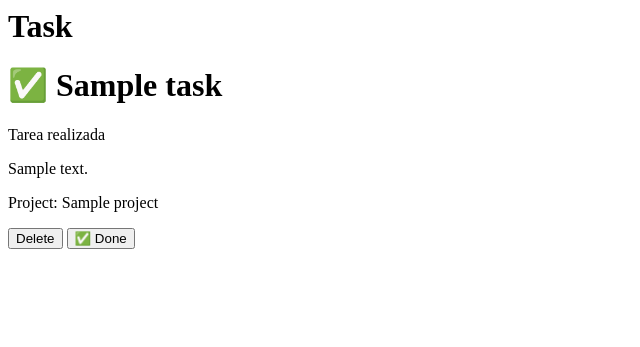
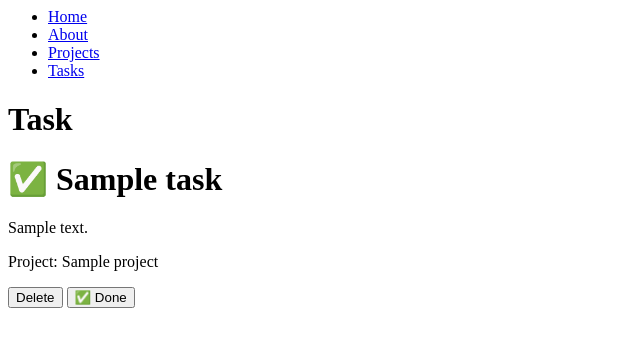
Before and after one commit to JuanP0329/Proyecto-Django, a Django app: page /tasks/ in a window 1280 px wide. Shown: the top 347 px of the page, without its empty margins (0-640 px from the left). Run offline with Django 5.2, Linux system fonts and the light colour scheme; tables that the repository leaves empty hold one stand-in row (values such as "Sample post").

Commit message:
Se aplica la herencia de templates para las diversas paginas html para obtener una mejor nevegacion entre estas

```diff
--- a/myapp/templates/about.html
+++ b/myapp/templates/about.html
@@ -1,5 +1,11 @@
+{% extends 'layouts/base.html' %}
+
+{% block content %}
+
 <h1>About</h1>
 
 <p>Lorem ipsum dolor, sit amet consectetur adipisicing elit. Unde facere perferendis exercitationem quam soluta ipsum. Reprehenderit quam officiis molestias eum impedit accusantium, vero id odit repellendus assumenda exercitationem voluptate ullam alias consectetur maiores sed eius provident fugiat voluptas praesentium corporis. Dolores, placeat voluptatum, laborum facilis excepturi minima labore qui sint ab ex soluta nemo delectus veritatis. Adipisci vitae ex quos suscipit eligendi cumque est, velit architecto corrupti tempore praesentium, ipsa optio quo vero. Provident minima, dolores, dolorum iste voluptate odio possimus quis consequatur facere voluptatibus reprehenderit vel commodi voluptatem quasi distinctio odit, dignissimos labore repellat corporis quae veritatis! Nulla, amet.</p>
 
 <p>Website created by {{ username }}</p>
+
+{% endblock %}
--- a/myapp/templates/index.html
+++ b/myapp/templates/index.html
@@ -1,2 +1,8 @@
+{% extends 'layouts/base.html' %}
+
+{% block content %}
+
 <h1>{{title}}</h1>
 <p>Lorem ipsum dolor sit amet consectetur adipisicing elit. Quia iste eligendi illo, sunt perspiciatis quam repellat temporibus dolore architecto labore quis? At, temporibus. Blanditiis minima consectetur, laborum ducimus voluptatum id!</p>
+
+{% endblock %}
--- /dev/null
+++ b/myapp/templates/layouts/base.html
@@ -0,0 +1,19 @@
+<nav>
+    <ul>
+        <li>
+            <a href="/">Home</a>
+        </li>
+        <li>
+            <a href="/about">About</a>
+        </li>
+        <li>
+            <a href="/projects">Projects</a>
+        </li>
+        <li>
+            <a href="/tasks">Tasks</a>
+        </li>
+    </ul>
+</nav>
+
+{% block content %}
+{% endblock %}
--- a/myapp/templates/projects.html
+++ b/myapp/templates/projects.html
@@ -1,3 +1,7 @@
+{% extends 'layouts/base.html' %}
+
+{% block content %}
+
 <h1>Projects</h1>
 
 {% for project in projects %}
@@ -5,3 +9,5 @@
 <h1>{{project.name}}</h1>
 
 {% endfor %}
+
+{% endblock %}
--- a/myapp/templates/tasks.html
+++ b/myapp/templates/tasks.html
@@ -1,18 +1,14 @@
-<h1>Task</h1>
+{% extends 'layouts/base.html' %}
+
+{% block content %}
 
 {% for task in tasks %}
 
 <div>
+    <h1>Task</h1>
+
     <h1>{% if task.done == False %} ⏰ {% else %} ✅ {% endif %}
         {{task.title}}</h1>
-
-    {% if task.done == False %}
-    <p>Tarea pendiente</p>
-
-    {% else %}
-    <p>Tarea realizada</p>
-
-    {% endif %}
 
     <p>{{task.description}}</p>
     <p>Project: {{task.project}}</p>
@@ -26,3 +22,5 @@
 
 
 {% endfor %}
+
+{% endblock %}
--- a/myapp/urls.py
+++ b/myapp/urls.py
@@ -6,5 +6,5 @@ urlpatterns = [
     path("about", about),
     path("hello/<str:username>", hello),
     path("projects", projects),
-    path('tasks/', tasks)
+    path("tasks/", tasks),
 ]
```
